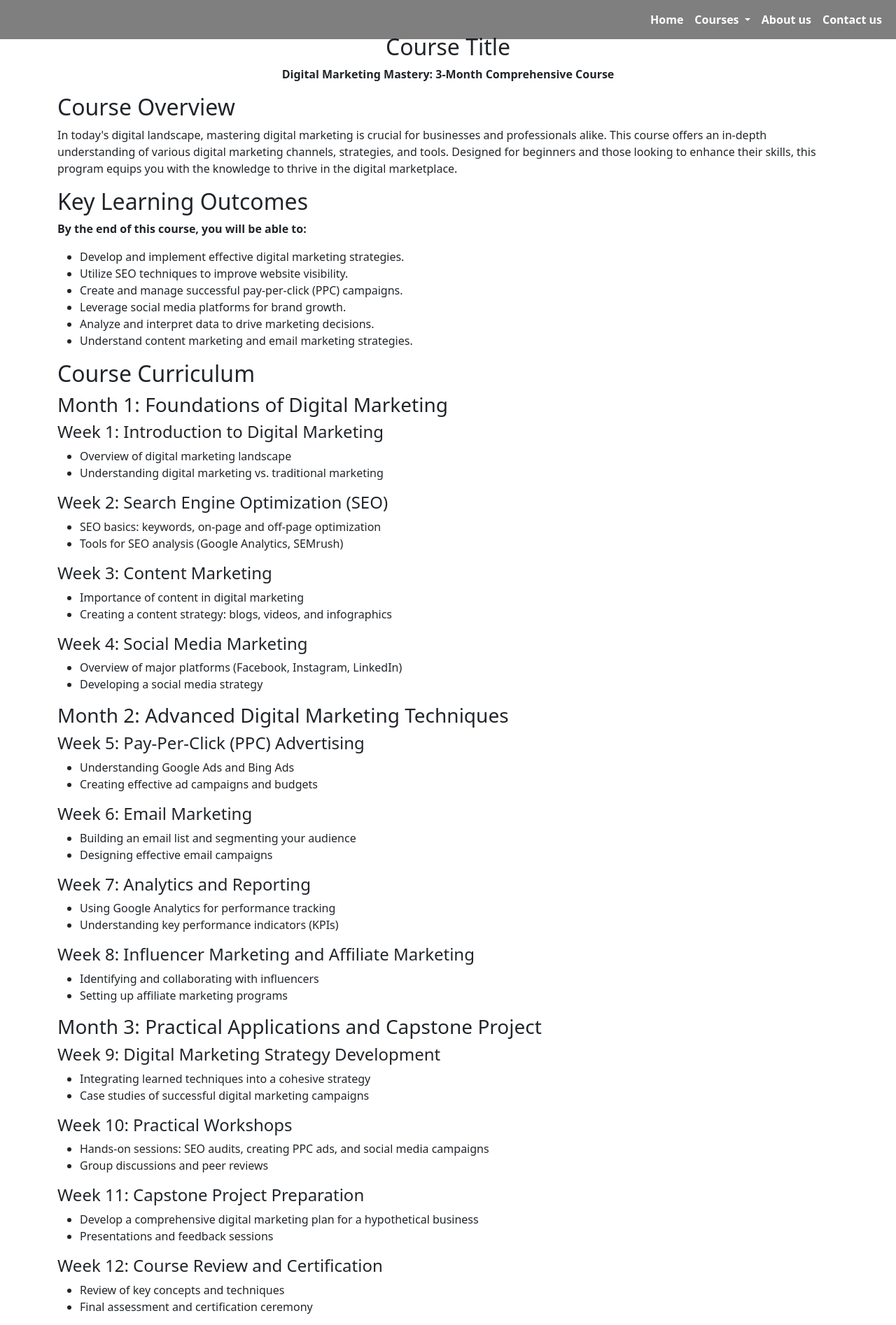
After one commit to ryanwilliamsnm1/IT_Institute_Project, a Django app: page /basic/digital/ in a window 1280 px wide. The commit adds this page. Shown: the top 1894 px of the page at 70% size. Run offline with Django 5.2, Linux system fonts and the light colour scheme; some libraries are stand-ins or nearby versions.

Commit message:
In the basic_info app, I created a templates directory and within it, two subfolders courses and info-contact. Inside the courses folder, I created python.html, digital.html, and testing.html, while in the info-contact folder, I created about_us.html and contact_us.html. I also set up the necessary URLs and defined functions to navigate to each of these pages.Furthermore, I styled the login.html, sign_up.html, and reset_password.html pages. In the base directory, I placed some images to be used as the background for the project

```diff
--- /dev/null
+++ b/institute_project/basic_info_app/templates/courses/digitalmarketing.html
@@ -0,0 +1,144 @@
+{% extends 'base.html' %}
+{% load static %}
+
+{% block title %}Digital Marketing Mastery{% endblock %}
+
+{% block content %}
+<link rel="stylesheet" href="">
+<section class="py-5" id="main-container">
+
+    <div class="container">
+        <h2 class="text-center">Course Title</h2>
+        <p class="text-center"><strong>Digital Marketing Mastery: 3-Month Comprehensive Course</strong></p>
+
+        <h2>Course Overview</h2>
+        <p>In today's digital landscape, mastering digital marketing is crucial for businesses and professionals alike. This course offers an in-depth understanding of various digital marketing channels, strategies, and tools. Designed for beginners and those looking to enhance their skills, this program equips you with the knowledge to thrive in the digital marketplace.</p>
+
+        <h2>Key Learning Outcomes</h2>
+        <p><strong>By the end of this course, you will be able to:</strong></p>
+        <ul>
+            <li>Develop and implement effective digital marketing strategies.</li>
+            <li>Utilize SEO techniques to improve website visibility.</li>
+            <li>Create and manage successful pay-per-click (PPC) campaigns.</li>
+            <li>Leverage social media platforms for brand growth.</li>
+            <li>Analyze and interpret data to drive marketing decisions.</li>
+            <li>Understand content marketing and email marketing strategies.</li>
+        </ul>
+
+        <h2>Course Curriculum</h2>
+        <h3>Month 1: Foundations of Digital Marketing</h3>
+        <h4>Week 1: Introduction to Digital Marketing</h4>
+        <ul>
+            <li>Overview of digital marketing landscape</li>
+            <li>Understanding digital marketing vs. traditional marketing</li>
+        </ul>
+
+        <h4>Week 2: Search Engine Optimization (SEO)</h4>
+        <ul>
+            <li>SEO basics: keywords, on-page and off-page optimization</li>
+            <li>Tools for SEO analysis (Google Analytics, SEMrush)</li>
+        </ul>
+
+        <h4>Week 3: Content Marketing</h4>
+        <ul>
+            <li>Importance of content in digital marketing</li>
+            <li>Creating a content strategy: blogs, videos, and infographics</li>
+        </ul>
+
+        <h4>Week 4: Social Media Marketing</h4>
+        <ul>
+            <li>Overview of major platforms (Facebook, Instagram, LinkedIn)</li>
+            <li>Developing a social media strategy</li>
+        </ul>
+
+        <h3>Month 2: Advanced Digital Marketing Techniques</h3>
+        <h4>Week 5: Pay-Per-Click (PPC) Advertising</h4>
+        <ul>
+            <li>Understanding Google Ads and Bing Ads</li>
+            <li>Creating effective ad campaigns and budgets</li>
+        </ul>
+
+        <h4>Week 6: Email Marketing</h4>
+        <ul>
+            <li>Building an email list and segmenting your audience</li>
+            <li>Designing effective email campaigns</li>
+        </ul>
+
+        <h4>Week 7: Analytics and Reporting</h4>
+        <ul>
+            <li>Using Google Analytics for performance tracking</li>
+            <li>Understanding key performance indicators (KPIs)</li>
+        </ul>
+
+        <h4>Week 8: Influencer Marketing and Affiliate Marketing</h4>
+        <ul>
+            <li>Identifying and collaborating with influencers</li>
+            <li>Setting up affiliate marketing programs</li>
+        </ul>
+
+        <h3>Month 3: Practical Applications and Capstone Project</h3>
+        <h4>Week 9: Digital Marketing Strategy Development</h4>
+        <ul>
+            <li>Integrating learned techniques into a cohesive strategy</li>
+            <li>Case studies of successful digital marketing campaigns</li>
+        </ul>
+
+        <h4>Week 10: Practical Workshops</h4>
+        <ul>
+            <li>Hands-on sessions: SEO audits, creating PPC ads, and social media campaigns</li>
+            <li>Group discussions and peer reviews</li>
+        </ul>
+
+        <h4>Week 11: Capstone Project Preparation</h4>
+        <ul>
+            <li>Develop a comprehensive digital marketing plan for a hypothetical business</li>
+            <li>Presentations and feedback sessions</li>
+        </ul>
+
+        <h4>Week 12: Course Review and Certification</h4>
+        <ul>
+            <li>Review of key concepts and techniques</li>
+            <li>Final assessment and certification ceremony</li>
+        </ul>
+
+        <h2>Who Should Enroll?</h2>
+        <ul>
+            <li>Marketing professionals looking to enhance their skills</li>
+            <li>Business owners wanting to implement digital marketing strategies</li>
+            <li>Students or graduates interested in starting a career in digital marketing</li>
+        </ul>
+
+        <h2>Prerequisites</h2>
+        <ul>
+            <li>Basic computer skills and internet familiarity</li>
+            <li>No prior marketing experience is required, but a keen interest in learning is essential.</li>
+        </ul>
+
+        <h2>Course Details</h2>
+        <ul>
+            <li>Duration: 3 months (2 sessions per week)</li>
+            <li>Format: Live online classes with interactive sessions and practical workshops</li>
+        </ul>
+
+        <h2>Enrollment Information</h2>
+        <ul>
+            <li>Tuition Fee: $X</li>
+            <li>Registration Link: <a href="{% url 'home' %}">Login</a></li>
+        </ul>
+
+        <h2>Why Choose Us?</h2>
+        <ul>
+            <li>Experienced instructors with real-world digital marketing experience</li>
+            <li>Access to industry-standard tools and resources</li>
+            <li>Networking opportunities with fellow students and professionals</li>
+        </ul>
+
+        <h2>Contact Us</h2>
+        <p><strong>For inquiries or more information:</strong></p>
+        <ul>
+            <li>Email: [contact@example.com]</li>
+            <li>Phone: [Your Phone Number]</li>
+        </ul>
+    </div>
+</section>
+{% endblock %}
--- a/institute_project/basic_info_app/urls.py
+++ b/institute_project/basic_info_app/urls.py
@@ -2,5 +2,9 @@ from django.urls import path
 from .import views
 
 urlpatterns = [
-
+    path('python/',views.python_course, name= 'python'),
+    path('digital/',views.digital_marketing_course, name= 'digital'),
+    path('softtest/',views.software_testing_course, name='softtest'),
+    path('contact_us/',views.contact, name='contact_us'),
+    path('about_us/',views.about, name="about_us")
 ]
--- a/institute_project/basic_info_app/views.py
+++ b/institute_project/basic_info_app/views.py
@@ -1,3 +1,18 @@
 from django.shortcuts import render
+from django.http import HttpResponse
 
 # Create your views here.
+def python_course(request):
+    return render(request,'courses/python.html')
+
+def digital_marketing_course(request):
+    return render(request,'courses/digitalmarketing.html')
+
+def software_testing_course(request):
+    return render(request,'courses/softtest.html')
+
+def contact(request):
+    return render(request,'info-contact/contact_us.html')
+
+def about(request):
+    return render(request, 'info-contact/about_us.html')
--- a/institute_project/institute_project/settings.py
+++ b/institute_project/institute_project/settings.py
@@ -123,6 +123,9 @@ USE_TZ = True
 
 STATIC_URL = 'static/'
 
+STATICFILES_DIRS = [
+    os.path.join(BASE_DIR, 'static')
+]
 # Default primary key field type
 # https://docs.djangoproject.com/en/5.1/ref/settings/#default-auto-field
 
--- a/institute_project/templates/base.html
+++ b/institute_project/templates/base.html
@@ -41,7 +41,7 @@
                 <div class="collapse navbar-collapse" id="navbarNavDropdown">
                     <ul class="navbar-nav ms-auto">
                         <li class="nav-item">
-                            <b><a class="nav-link" aria-current="page" href="">Home</a></b>
+                            <b><a class="nav-link" aria-current="page" href="{% url 'home' %}">Home</a></b>
                         </li>
                         <b>
                             <li class="nav-item dropdown">
@@ -49,17 +49,17 @@
                                     Courses
                                 </a>
                                 <ul class="dropdown-menu">
-                                    <li><a class="dropdown-item" href="">Full Stack Python</a></li>
-                                    <li><a class="dropdown-item" href="">Software Testing</a></li>
-                                    <li><a class="dropdown-item" href="">Digital Marketing</a></li>
+                                    <li><a class="dropdown-item" href="{% url 'python' %}">Full Stack Python</a></li>
+                                    <li><a class="dropdown-item" href="{% url 'softtest' %}">Software Testing</a></li>
+                                    <li><a class="dropdown-item" href="{% url 'digital' %}">Digital Marketing</a></li>
                                 </ul>
                             </li>
                         </b>
                         <li class="nav-item">
-                            <b><a class="nav-link" href="">About us</a></b>
+                            <b><a class="nav-link" href="{% url 'about_us' %}">About us</a></b>
                         </li>
                         <li class="nav-item">
-                            <b><a class="nav-link" href="">Contact us</a></b>
+                            <b><a class="nav-link" href="{% url 'contact_us' %}">Contact us</a></b>
                         </li>
                         {% if user.is_authenticated %}
                         <li class="nav-item">
```
Also changed, not shown: institute_project/accounts_app/static/css/login.css (added, +11 -0 lines), institute_project/accounts_app/static/css/resetpassword.css (added, +15 -0 lines), institute_project/accounts_app/static/css/sign_up.css (added, +15 -0 lines), institute_project/basic_info_app/templates/courses/python.html (added, +104 -0 lines), institute_project/basic_info_app/templates/courses/softtest.html (added, +142 -0 lines), institute_project/basic_info_app/templates/info-contact/about_us.html (added, +37 -0 lines), institute_project/basic_info_app/templates/info-contact/contact_us.html (added, +44 -0 lines), institute_project/db.sqlite3, institute_project/static/aboutus.jpg (added), institute_project/static/common.jpg (added), institute_project/static/contact.jpg (added), institute_project/static/home.jpg (added).
